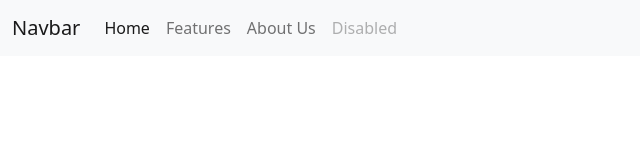
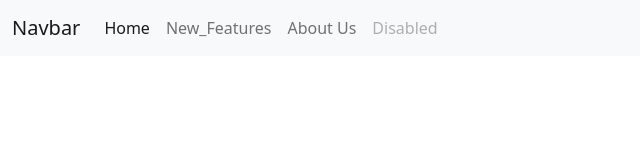
Before and after one commit to niranjangaikwad80/github-demo, a plain HTML site: page myProject/index.html in a window 1280 px wide. Shown: the whole page, without its empty margins (0-640 px from the left). Drawn offline with nearby package versions, Linux system fonts and the light colour scheme.

Commit message:
changes to be done in index.html in BugFile

```diff
--- a/myProject/index.html
+++ b/myProject/index.html
@@ -23,7 +23,7 @@
                 <a class="nav-link active" aria-current="page" href="#">Home</a>
               </li>
               <li class="nav-item">
-                <a class="nav-link" href="#">Features</a>
+                <a class="nav-link" href="#">New_Features</a>
               </li>
               <li class="nav-item">
                 <a class="nav-link" href="#">About Us </a>
```
